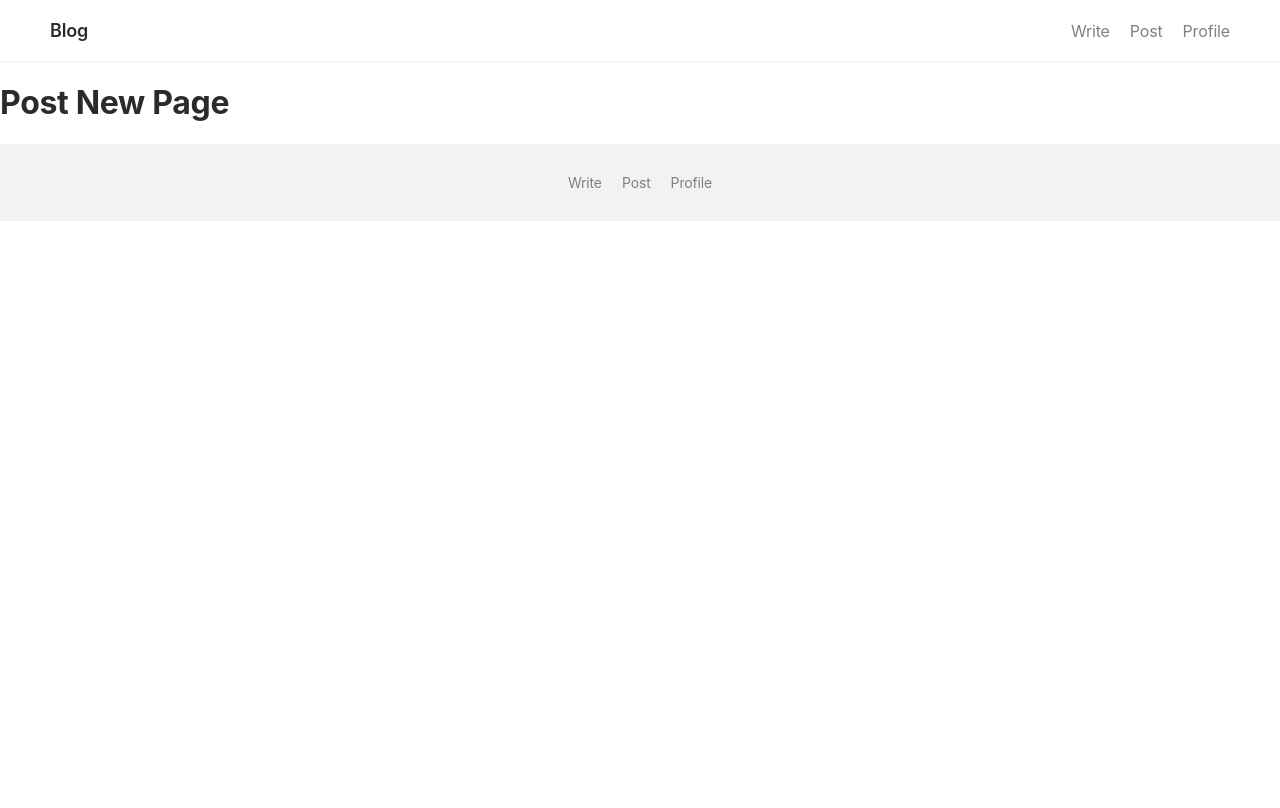
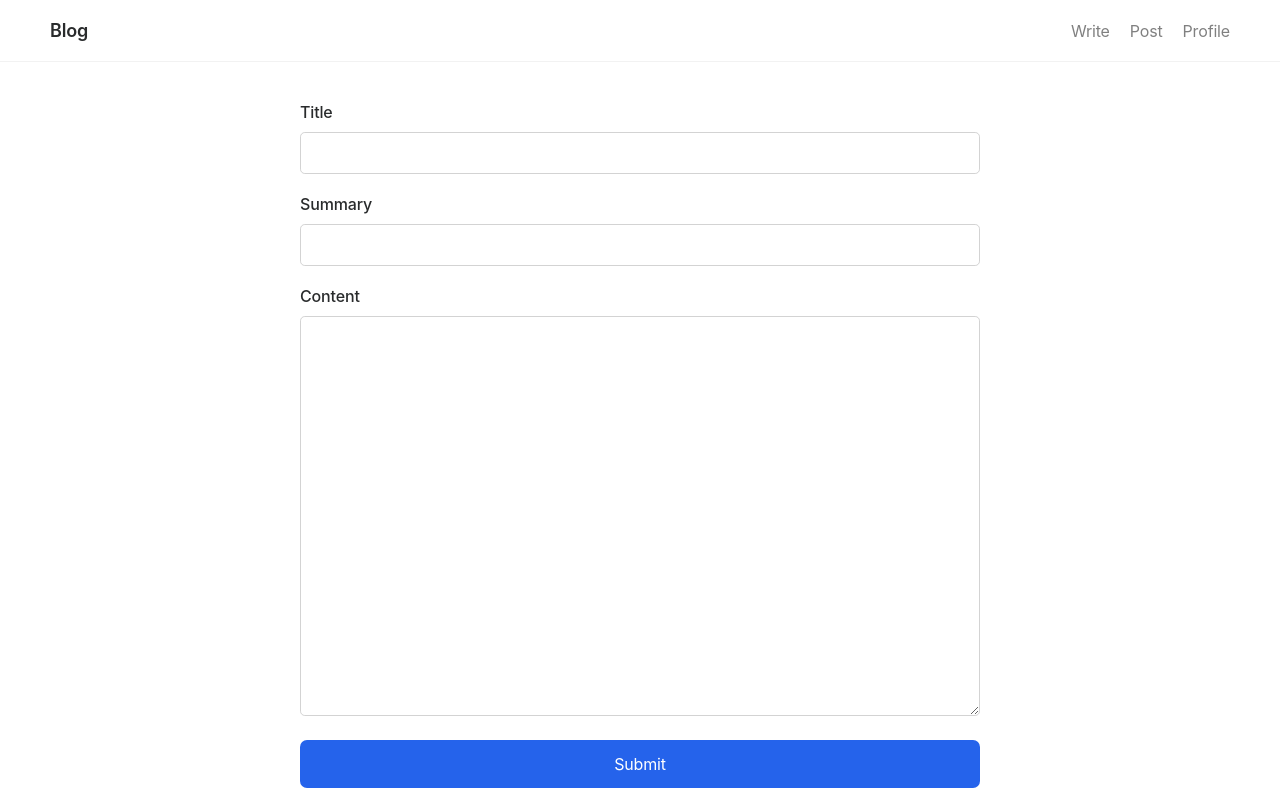
Before and after one commit to yoosaemsol/react-blog-app, a React (Create React App) app: page /posts/new in a window 1280 px wide. Built offline with nearby package versions, Linux system fonts and the light colour scheme.

Commit message:
feat: Implement UI for the New post page

```diff
--- a/package.json
+++ b/package.json
@@ -12,6 +12,7 @@
     "@types/react-dom": "^18.0.0",
     "react": "^18.2.0",
     "react-dom": "^18.2.0",
+    "react-hook-form": "^7.46.1",
     "react-router-dom": "^6.15.0",
     "react-scripts": "5.0.1",
     "typescript": "^4.4.2",
--- a/src/Layout/Layout.tsx
+++ b/src/Layout/Layout.tsx
@@ -1,13 +1,18 @@
-import { Outlet } from 'react-router-dom';
+import { Outlet, useLocation } from 'react-router-dom';
 import Footer from './Footer';
 import Navbar from './Navbar';
 
+const FOOTERLESS_URL = ['/posts/new'];
+
 export default function Layout() {
+  const location = useLocation();
+  const shouldHideFooter = FOOTERLESS_URL.includes(location.pathname);
+
   return (
     <>
       <Navbar />
       <Outlet />
-      <Footer />
+      {!shouldHideFooter && <Footer />}
     </>
   );
 }
--- /dev/null
+++ b/src/components/PostForm.module.css
@@ -0,0 +1,48 @@
+.form {
+  margin-top: 20px;
+}
+
+.form input,
+.form textarea {
+  width: 100%;
+  height: 20px;
+  padding: 20px 10px;
+  font-size: 16px;
+  border-radius: 0.3rem;
+  border: 1px solid var(--color-border-light);
+}
+
+.form textarea {
+  min-height: 400px;
+  padding: 10px 10px;
+
+  line-height: 1.5;
+}
+
+.form label {
+  display: block;
+  font-weight: 500;
+  margin-top: 20px;
+  margin-bottom: 10px;
+}
+
+.block {
+  margin-top: 20px;
+}
+
+.submitBtn {
+  width: 100%;
+  height: 48px;
+  padding: 10px 10px;
+  cursor: pointer;
+  margin: 0 auto;
+  margin-top: 20px;
+  font-size: 16px;
+  background-color: var(--color-blue);
+  color: var(--color-white);
+  border-radius: 7px;
+}
+
+.submitBtn:hover {
+  filter: brightness(120%);
+}
--- /dev/null
+++ b/src/components/PostForm.tsx
@@ -0,0 +1,49 @@
+import { useForm } from 'react-hook-form';
+
+import styles from './PostForm.module.css';
+
+export default function PostForm() {
+  const {
+    register,
+    handleSubmit,
+    // formState: { errors },
+  } = useForm({
+    mode: 'onSubmit',
+  });
+
+  const onSubmit = handleSubmit((data) => console.log(data));
+
+  return (
+    <form
+      onSubmit={onSubmit}
+      action="/post"
+      method="POST"
+      className={styles.form}
+    >
+      <div className={styles.block}>
+        <label htmlFor="title">Title</label>
+        <input
+          type="text"
+          id="title"
+          required
+          {...register('title', { required: true })}
+        />
+      </div>
+      <div className={styles.block}>
+        <label htmlFor="summary">Summary</label>
+        <input
+          type="text"
+          id="summary"
+          required
+          {...register('summary', { required: true })}
+        />
+      </div>
+      <div className={styles.block}>
+        <label htmlFor="content">Content</label>
+        <textarea id="content" {...register('content', { required: true })} />
+      </div>
+
+      <button className={styles.submitBtn}>Submit</button>
+    </form>
+  );
+}
--- a/src/index.css
+++ b/src/index.css
@@ -4,6 +4,8 @@
   --color-border-light: lightgray;
   --color-text-level0: #808080;
   --color-text-level1: #696969;
+  --color-blue: #2563eb;
+  --color-white: #ffffff;
 }
 
 body {
--- a/src/pages/Posts/New.tsx
+++ b/src/pages/Posts/New.tsx
@@ -1,5 +1,10 @@
-import React from 'react';
+import PostForm from 'components/PostForm';
+import { Page } from 'components/ui';
 
 export default function New() {
-  return <h1>Post New Page</h1>;
+  return (
+    <Page>
+      <PostForm />
+    </Page>
+  );
 }
```
Also changed, not shown: src/pages/Posts/New.module.css (added), 1 other file (tests, documents, lock files or other folders).
